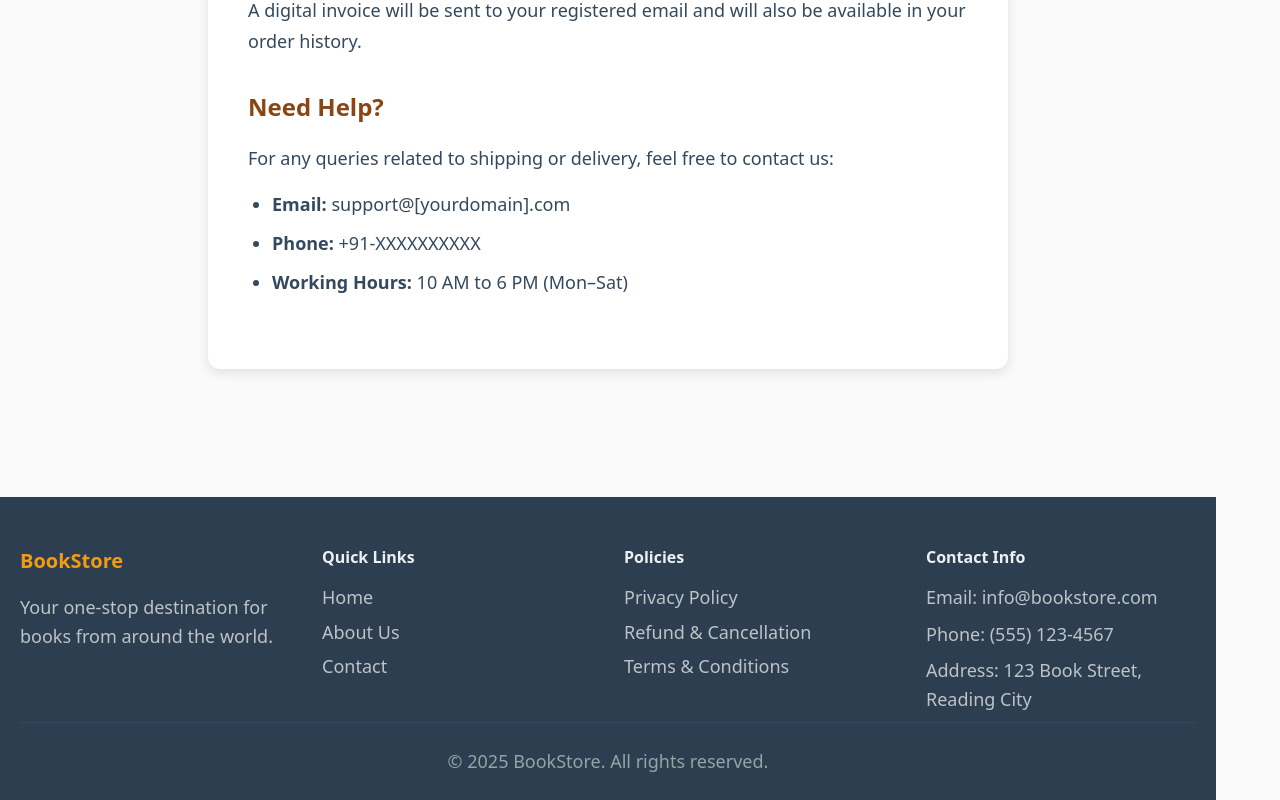
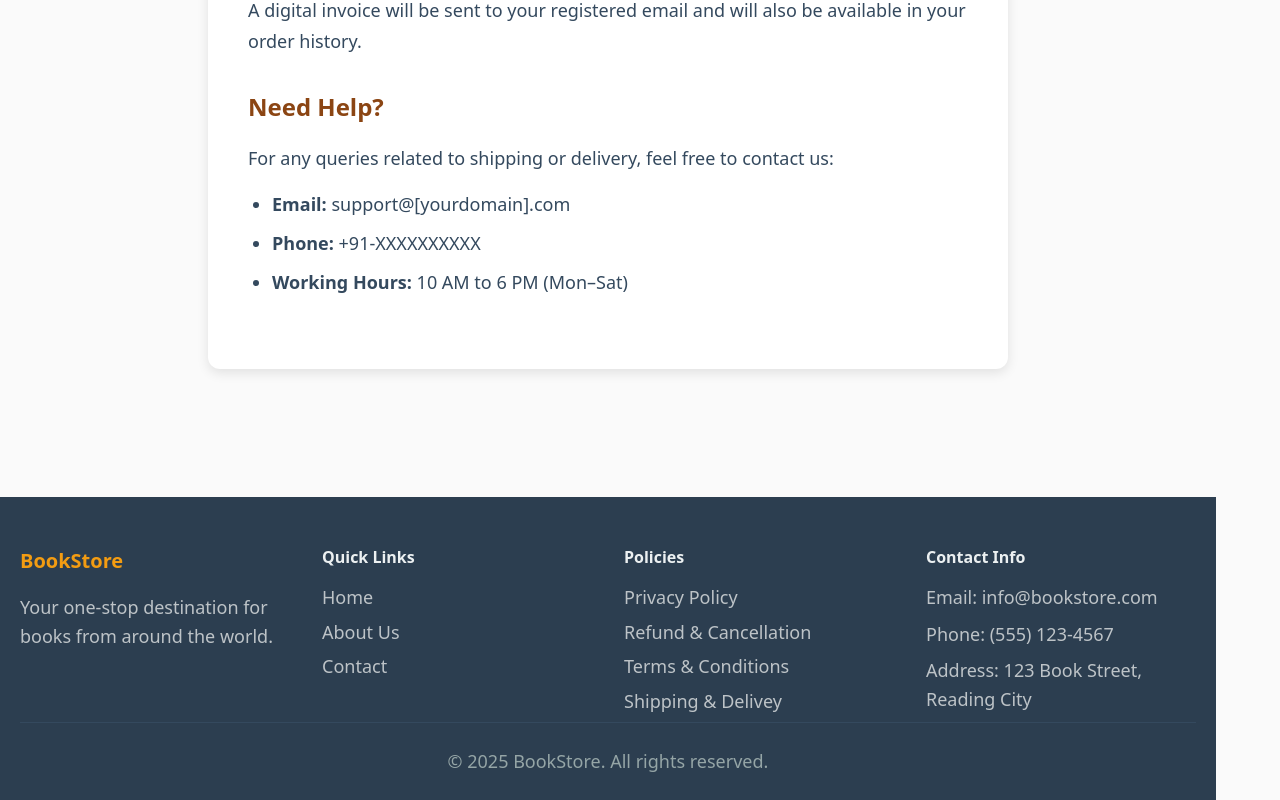
Before and after one commit to Croma12-ing/BooksStore, a React (Vite) app: page /shipping-policy in a window 1280 px wide. Shown: the part 1563-2363 px from the top of the page. Built offline with nearby package versions, Linux system fonts and the light colour scheme.

Commit message:
Update Footer.jsx

```diff
--- a/src/components/Footer.jsx
+++ b/src/components/Footer.jsx
@@ -25,6 +25,7 @@ const Footer = () => {
               <li><Link to="/privacy">Privacy Policy</Link></li>
               <li><Link to="/refund">Refund & Cancellation</Link></li>
               <li><Link to="/terms">Terms & Conditions</Link></li>
+              <li><Link to="/shipping-policy">Shipping & Delivey</Link></li>
             </ul>
           </div>
 
```
